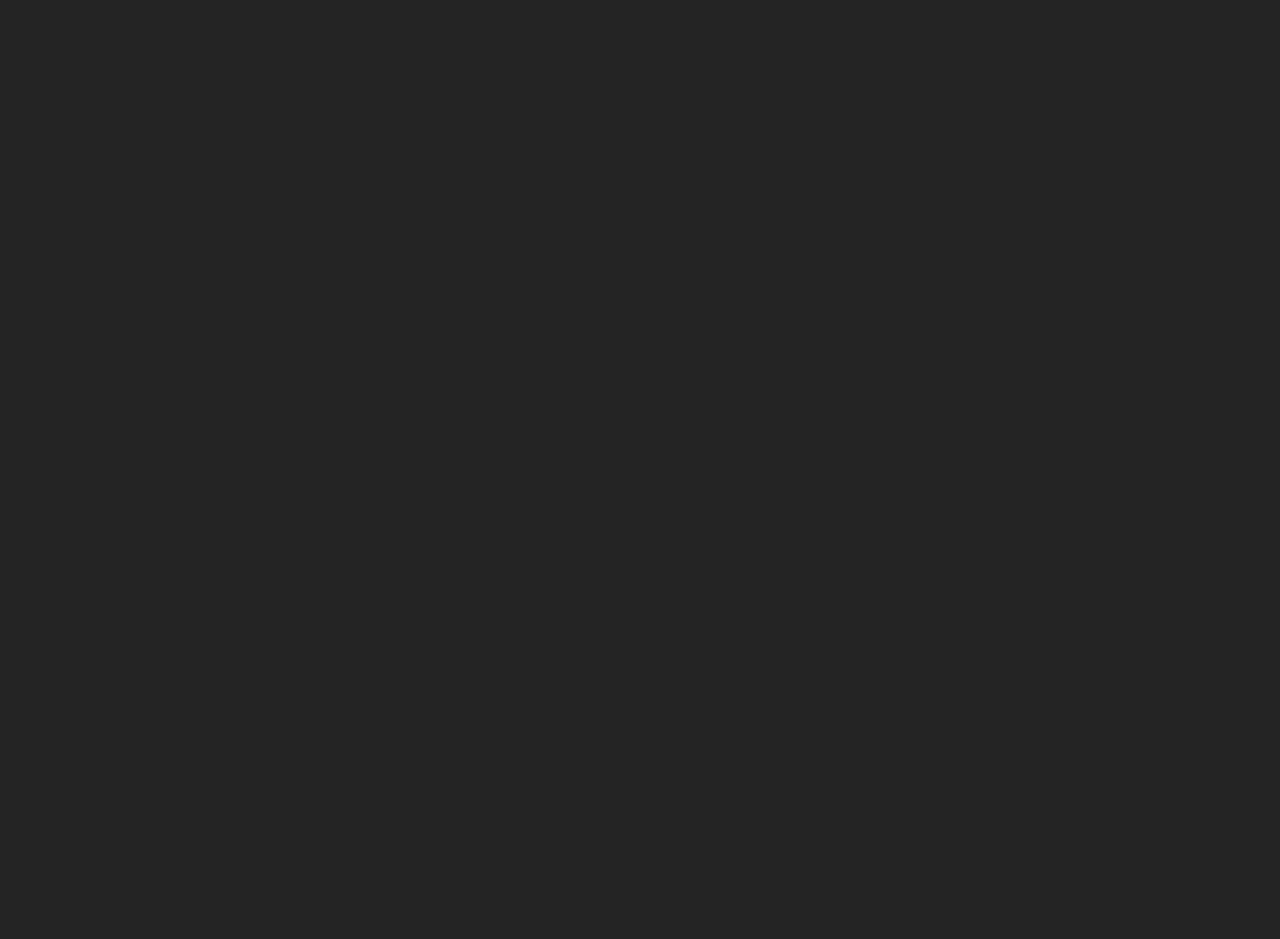
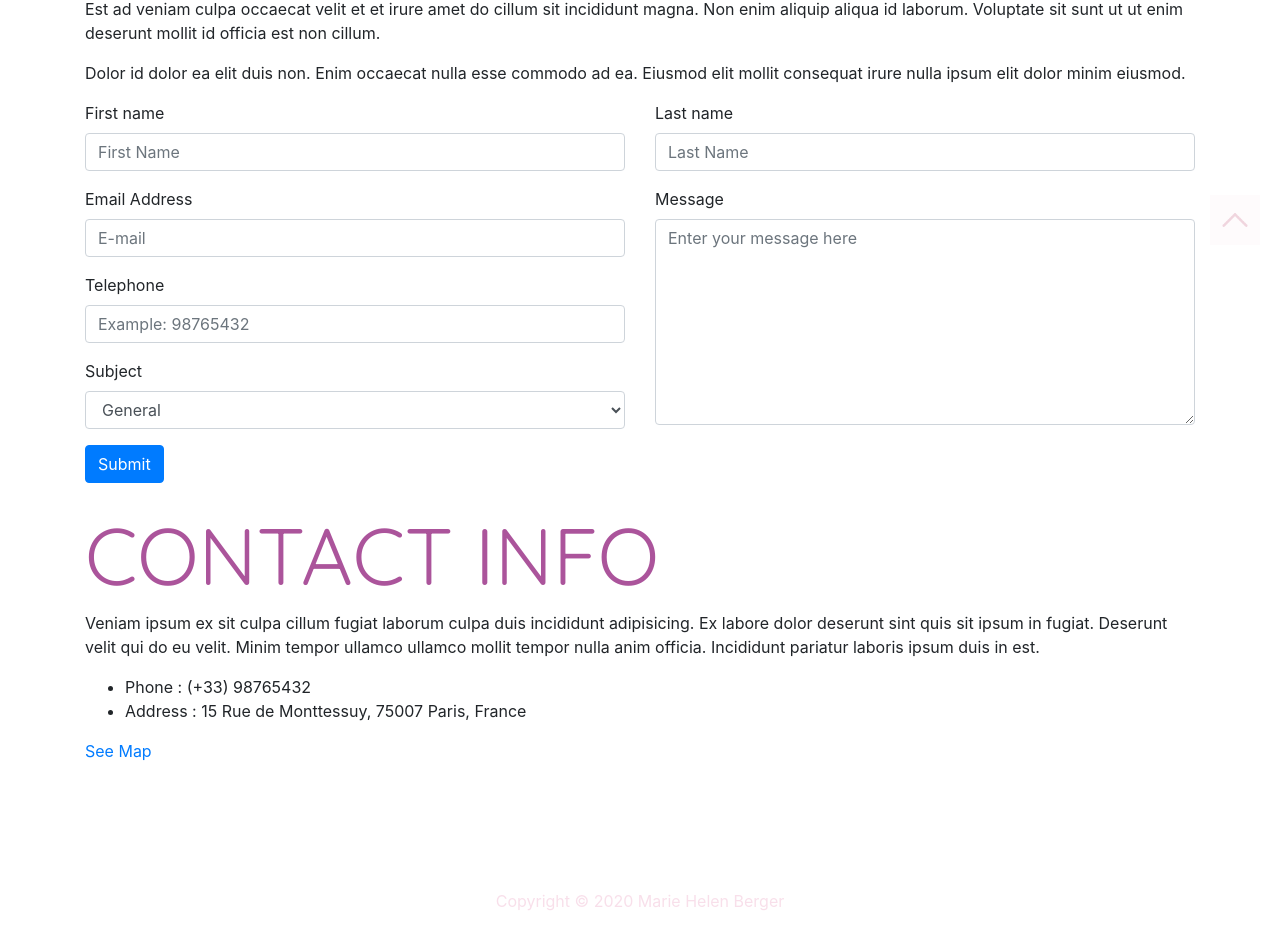
Before and after one commit to mie91/marie-berger-portfolio-2-portfolio-website, a React (Create React App) app: page /contact in a window 1280 px wide. Shown: the part 535-1474 px from the top of the page. Before the commit the page ends 800 px from the top, so only its background shows below. Built offline with nearby package versions, Linux system fonts and the light colour scheme.

Commit message:
Added back to top button

```diff
--- a/src/components/about/About.js
+++ b/src/components/about/About.js
@@ -2,6 +2,7 @@ import React from 'react';
 import { Container, Col, Row, Jumbotron, Image, Card, Accordion } from "react-bootstrap";
 import MainHeader from "../layout/MainHeader";
 import SubHeader from "../layout/SubHeader";
+import BackToTop from "../layout/BackToTop";
 import Profile1 from "../../assets/images/profileimg.jpg"
 import Instagram from "../../assets/icons/instagram.png";
 import Facebook from "../../assets/icons/facebook.png";
@@ -134,11 +135,15 @@ return (
                     </div>
 
                     </Col>
+
                 </Row>
+
             </div>
+            < BackToTop/>
         </Container>
 
     </div>
+
 </>
 );
 }
--- a/src/components/contact/Contact.js
+++ b/src/components/contact/Contact.js
@@ -1,8 +1,159 @@
-import React from 'react';
+import React, { useState } from "react";
+import { Button, Col, Form, Container, Row, Jumbotron } from "react-bootstrap"
+import { useForm } from "react-hook-form";
+import * as yup from "yup";
+import MainHeader from "../layout/MainHeader";
+import ErrorMessage from "../contact/ErrorMessage";
+import BackToTop from "../layout/BackToTop";
 
-function Contact () {
+const telephoneRegExp = /^((\\+[1-9]{1,4}[ \\-]*)|(\\([0-9]{2,3}\\)[ \\-]*)|([0-9]{2,4})[ \\-]*)*?[0-9]{3,4}?[ \\-]*[0-9]{3,4}?$/
+const schema = yup.object().shape({
+
+    firstName: yup
+        .string()
+        .required("Required"),
+
+    lastName: yup
+        .string()
+        .required("Required"),
+
+    telephoneNumber: yup
+        .string().matches(telephoneRegExp, "Not valid"),
+
+    email: yup
+        .string()
+        .email("Please enter a valid email")
+        .required("Required"),
+
+    message: yup
+        .string()
+        .required("Please enter your message")
+        .min(10, "Message is to short")
+        .max(300, "Message is too long")
+});
+
+
+function Contact() {
+    const [validated, setValidated] = useState(false);
+    const { register, handleSubmit, errors } = useForm({
+        validationSchema: schema
+    });
+
+    function onSubmit(data) {
+        console.log("data", data);
+        setValidated(true);
+    }
+
     return (
-       <h1>Contact</h1>
+        <>
+            <div className="container-orange">
+                <Jumbotron className="contactJumbo" alt="Image of Paris skyline">
+                    <MainHeader title="Contact" />
+                </Jumbotron>
+                <Container>
+                    <Row>
+                        <Col className="col-md-12">
+                            <div className="infoBox">
+                                <MainHeader title="Any questions? Want a customized tour?" />
+                                <p>Est ad veniam culpa occaecat velit et et irure amet do cillum sit incididunt magna. Non enim
+                                aliquip aliqua id laborum. Voluptate sit sunt ut ut enim deserunt mollit id officia est non cillum.</p>
+                                <p>Dolor id dolor ea elit duis non. Enim occaecat nulla esse commodo ad ea. Eiusmod elit mollit consequat irure nulla ipsum elit dolor minim eiusmod.</p>
+                            </div>
+                        </Col>
+                    </Row>
+                </Container>
+            </div>
+            <div className="container-sea container-border">
+                <Container>
+                    <div className="formBox">
+                    <Form onSubmit={handleSubmit(onSubmit)}>
+                        <Row>
+                            <Col className="col-md-6">
+                                <Form.Group>
+                                    <Form.Label>First name</Form.Label>
+                                    <Form.Control name="firstName" placeholder="First Name" ref={register} />
+                                    {errors.firstName && <ErrorMessage>{errors.firstName.message}</ErrorMessage>}
+                                </Form.Group>
+                                </Col>
+                                    <Col className="col-md-6">
+                                <Form.Group>
+                                    <Form.Label>Last name</Form.Label>
+                                    <Form.Control name="lastName" placeholder="Last Name" ref={register} />
+                                    {errors.lastName && <ErrorMessage>{errors.lastName.message}</ErrorMessage>}
+                                </Form.Group>
+                                </Col>
+                            </Row>
+                                <Row>
+                            <Col className="col-md-6">
+                                    <Form.Group>
+                                        <Form.Label>Email Address</Form.Label>
+                                        <Form.Control name="email" placeholder="E-mail" ref={register} />
+                                        {errors.email && <ErrorMessage>{errors.email.message}</ErrorMessage>}
+                                    </Form.Group>
+
+                                <Form.Group>
+                                    <Form.Label>Telephone</Form.Label>
+                                    <Form.Control name="telephoneNumber" placeholder="Example: 98765432" ref={register} />
+                                    {errors.telephoneNumber && <ErrorMessage>{errors.telephoneNumber.message}</ErrorMessage>}
+                                </Form.Group>
+                                <Form.Group controlId="exampleForm.ControlSelect1">
+                                    <Form.Label>Subject</Form.Label>
+                                    <Form.Control as="select">
+                                        <option>General</option>
+                                        <option>Book Tour</option>
+                                        <option>Custom Tour</option>
+                                        <option>Feedback</option>
+                                        <option>Refunds</option>
+                                        <option>Other</option>
+                                    </Form.Control>
+                                </Form.Group>
+                            </Col>
+                            <Col className="col-md-6">
+                                <Form.Group>
+                                    <Form.Label>Message</Form.Label>
+                                    <Form.Control
+                                        as="textarea"
+                                        rows="8"
+                                        name="message"
+                                        placeholder="Enter your message here"
+                                        ref={register}/>
+                                    {errors.message && ( <ErrorMessage>{errors.message.message}</ErrorMessage> )}
+                                </Form.Group>
+                            </Col>
+                        </Row>
+                        <Row>
+                            <Col className="col-md-12">
+                                <Button className="formButton" type="submit">Submit</Button>
+                                {validated && <div className="formValidated">Your request was validated!</div>}
+                            </Col>
+                        </Row>
+                    </Form>
+                    </div>
+                </Container>
+                <br></br>
+            </div>
+            <div className="container-teal container-border">
+                <Container>
+                    <Row>
+                        <Col className="col-md-12">
+                            <div className="infoBox infoBox-teal">
+                                <MainHeader title="Contact Info" />
+                                <div className="contact-info">
+                                <p>Veniam ipsum ex sit culpa cillum fugiat laborum culpa duis incididunt adipisicing. Ex labore dolor deserunt sint quis sit ipsum in fugiat. Deserunt velit qui do eu velit. Minim tempor ullamco ullamco mollit tempor nulla anim officia. Incididunt pariatur laboris ipsum duis in est.</p>
+                                <ul>
+                                    <li>Phone : (+33) 98765432</li>
+                                    <li>Address : 15 Rue de Monttessuy, 75007 Paris, France</li>
+                                </ul>
+                                    <div className="eyeCatchButton"> <a rel="noopener noreferrer" href="https://www.google.com/maps/dir//15+Rue+de+Monttessuy,+75007+Paris,+Frankrike/@48.85982,2.299404,16z/data=!4m9!4m8!1m0!1m5!1m1!1s0x47e66fe05db00dcb:0x7c9c1dbd48d809ff!2m2!1d2.2982247!2d48.8592431!3e0?hl=no-NO" target="_blank">See Map</a></div>
+                                </div>
+                            </div>
+                        </Col>
+                    </Row>
+                </Container>
+                <BackToTop/>
+            </div>
+        </>
     );
 }
+
 export default Contact;
--- /dev/null
+++ b/src/components/contact/ErrorMessage.js
@@ -0,0 +1,11 @@
+import React from "react";
+
+function ErrorMessage({ children }) {
+    return (
+      <div className="errorMessage">
+        {children}
+      </div>
+    );
+}
+
+export default ErrorMessage;
--- /dev/null
+++ b/src/components/layout/BackToTop.js
@@ -0,0 +1,15 @@
+import React from "react";
+import IconUp from "../../assets/icons/icon_up.png";
+
+const BackToTop = function () {
+    function ScrollToTop() {
+        window.scrollTo({ behavior: "smooth", top: 0 });
+    }
+
+    return <div className="to-top-container">
+        <button className="return-top-btn" onClick={ScrollToTop}><img className="btnIcon" src={IconUp} alt="Up arrow" />
+        </button>
+    </div>;
+};
+
+export default BackToTop;
--- a/src/sass/partials/_layout.scss
+++ b/src/sass/partials/_layout.scss
@@ -84,3 +84,34 @@ span.navbar-brand {
     }
 
 }
+
+
+//BACK TO TOP BUTTON//
+.to-top-container {
+    display: block;
+    text-align: center;
+    padding-bottom: 20px;
+}
+
+.return-top-btn {
+    background-color: rgba($color: $bright, $alpha: 0.1);
+    padding: 5px;
+    border:none;
+    position: fixed;
+    bottom: 20px;
+    right: 20px;
+    z-index: 99;
+
+    &:hover {
+        background-color: rgba($color: $bright, $alpha: 0.2);
+        animation-name: beat;
+        animation-duration: 800ms;
+        animation-iteration-count: infinite;
+        animation-timing-function: linear;
+    }
+
+    img {
+        width: 40px;
+        height: 40px;
+    }
+}
```
Also changed, not shown: src/components/intro/Intro.js (deleted, +0 -8 lines), src/sass/partials/_containers.scss (+4 -4 lines), src/assets/icons/icon_up.png (added).
